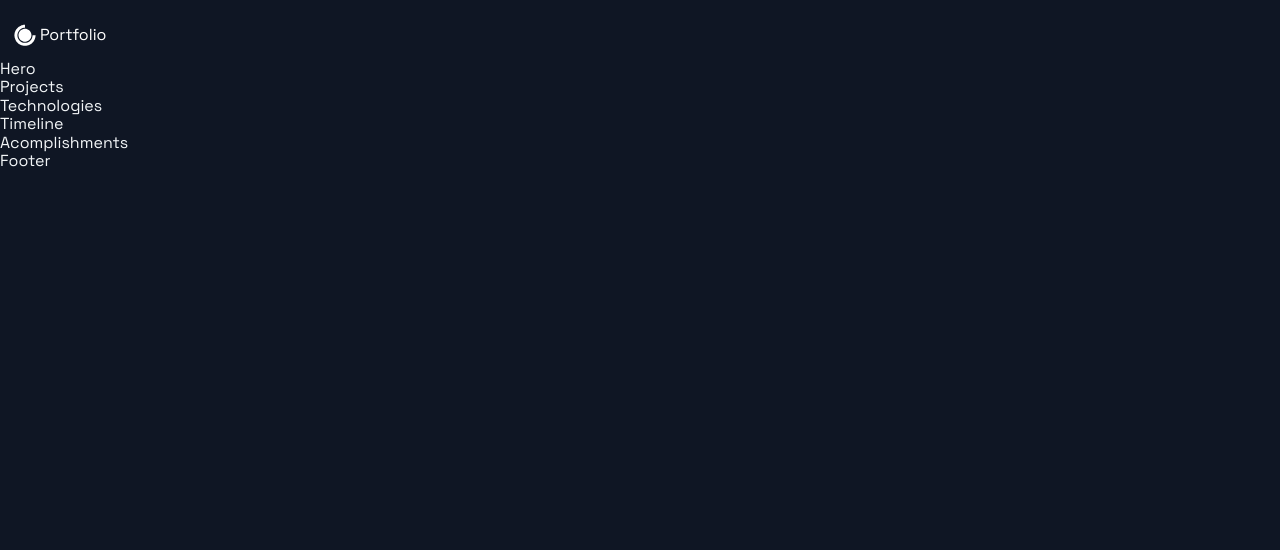
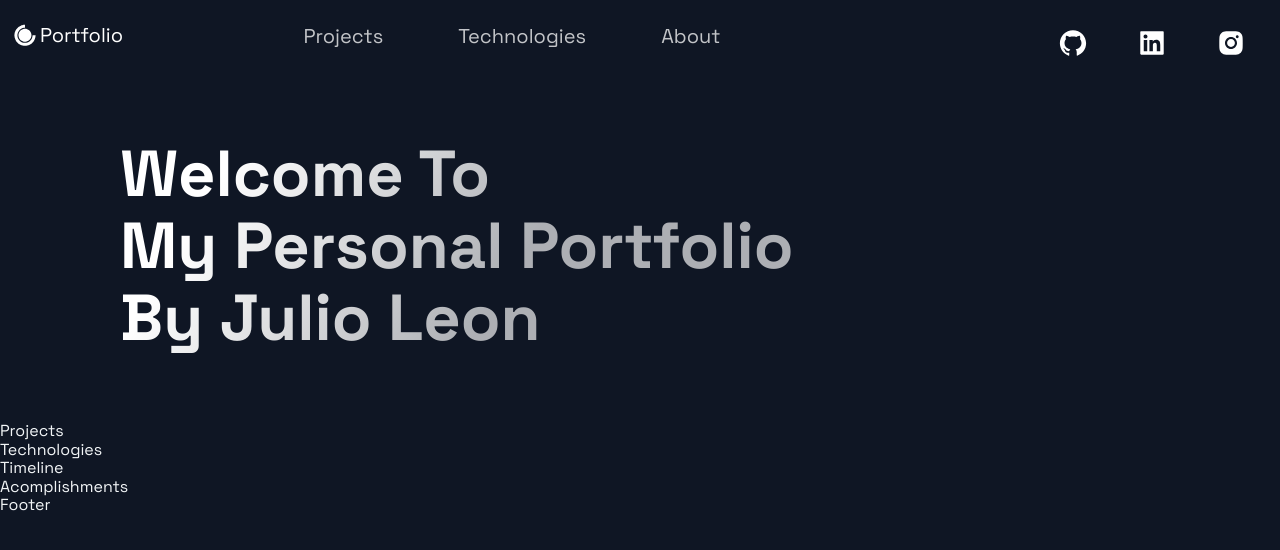
Before and after one commit to juliopleon/portfolio_website-STARTER, a Next.js app: page / in a window 1280 px wide. Shown: the top 550 px of the page. Built offline with nearby package versions, Linux system fonts and the light colour scheme.

Commit message:
header done working on hero section

```diff
--- a/src/components/Header/Header.js
+++ b/src/components/Header/Header.js
@@ -3,18 +3,46 @@
 import { AiFillGithub, AiFillInstagram, AiFillLinkedin } from 'react-icons/ai';
 import { DiCssdeck } from 'react-icons/di';
 
-import { Container, Div1, Div2, Div3, NavLink, SocialIcons } from './HeaderStyles';
+import { Container, Div1, Div2, Div3, NavLink, SocialIcons, Span } from './HeaderStyles';
 
 const Header = () => (
   <Container>
     <Div1>
       <Link href="/">
-        <a style={{ display: "flex", alignItems: "center", color: 'white' }}>
-          <DiCssdeck size="3rem" /> <span>Portfolio</span>
-
+        <a style={{ display: "flex", alignItems: "center", color: 'white', marginBottom: '20px' }}>
+          <DiCssdeck size="3rem" />
+          <Span>Portfolio</Span>
         </a>
       </Link>
     </Div1>
+    <Div2>
+      <li>
+        <Link href="#projects">
+          <NavLink>Projects</NavLink>
+        </Link>
+      </li>
+      <li>
+        <Link href="#tech">
+          <NavLink>Technologies</NavLink>
+        </Link>
+      </li>
+      <li>
+        <Link href="#about">
+          <NavLink>About</NavLink>
+        </Link>
+      </li>
+    </Div2>
+    <Div3>
+      <SocialIcons href="https://github.com">
+        <AiFillGithub size="3rem" />
+      </SocialIcons>
+      <SocialIcons href="https://linkedin.com">
+        <AiFillLinkedin size="3rem" />
+      </SocialIcons>
+      <SocialIcons href="https://instagram.com">
+        <AiFillInstagram size="3rem" />
+      </SocialIcons>
+    </Div3>
   </Container>
 );
 
--- a/src/components/Header/HeaderStyles.js
+++ b/src/components/Header/HeaderStyles.js
@@ -17,6 +17,11 @@
     grid-row-gap: 0.5rem;
   }
 `;
+
+export const Span = styled.span`
+font-size: 2rem;
+`;
+
 export const Div1 = styled.div`
   grid-area: 1 / 1 / 2 / 2;
   display: flex;
--- a/src/components/Hero/Hero.js
+++ b/src/components/Hero/Hero.js
@@ -5,9 +5,18 @@
 import { LeftSection } from './HeroStyles';
 
 const Hero = (props) => (
-  <div>
-    Hero
-  </div>
+  <Section row nopadding>
+    <LeftSection>
+      <SectionTitle main center>
+        Welcome To <br />
+        My Personal Portfolio <br />
+        By Julio Leon
+      </SectionTitle>
+      <SectionText>
+
+      </SectionText>
+    </LeftSection>
+  </Section>
 );
 
 export default Hero;
```
